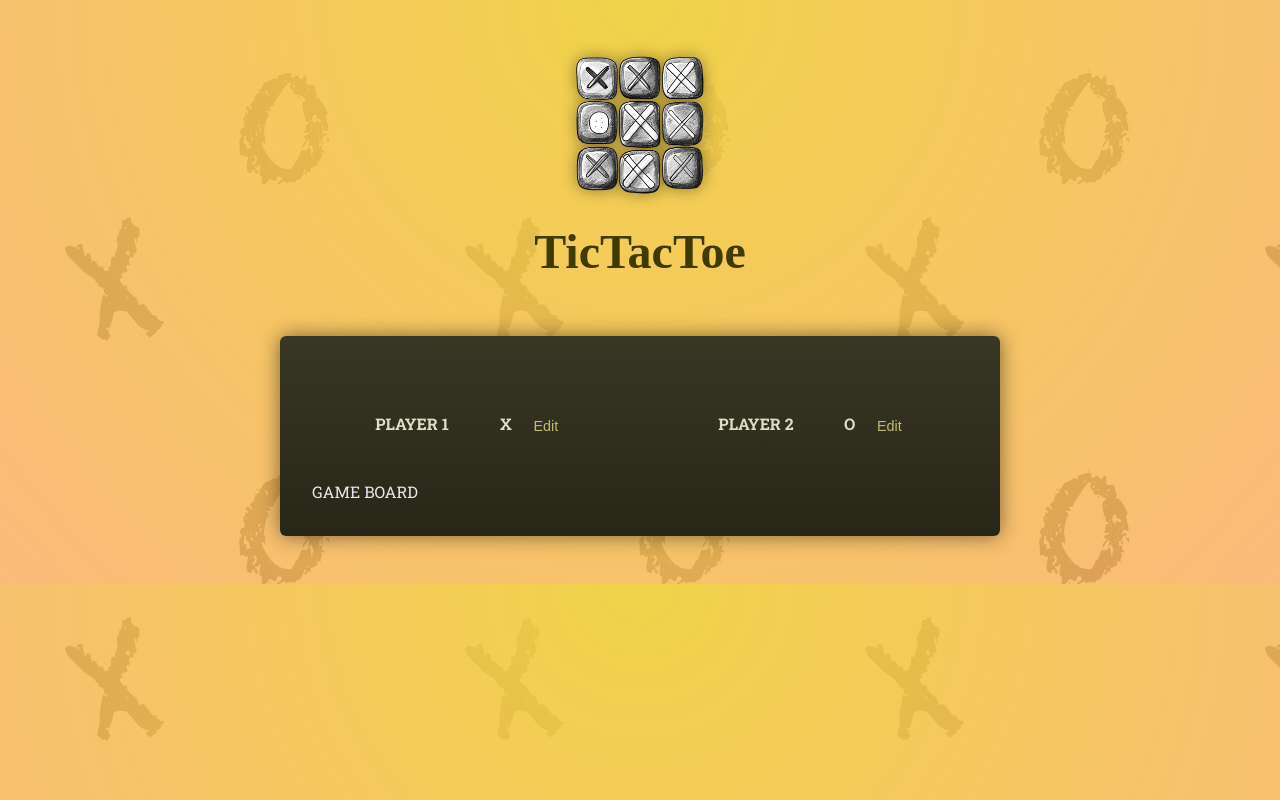
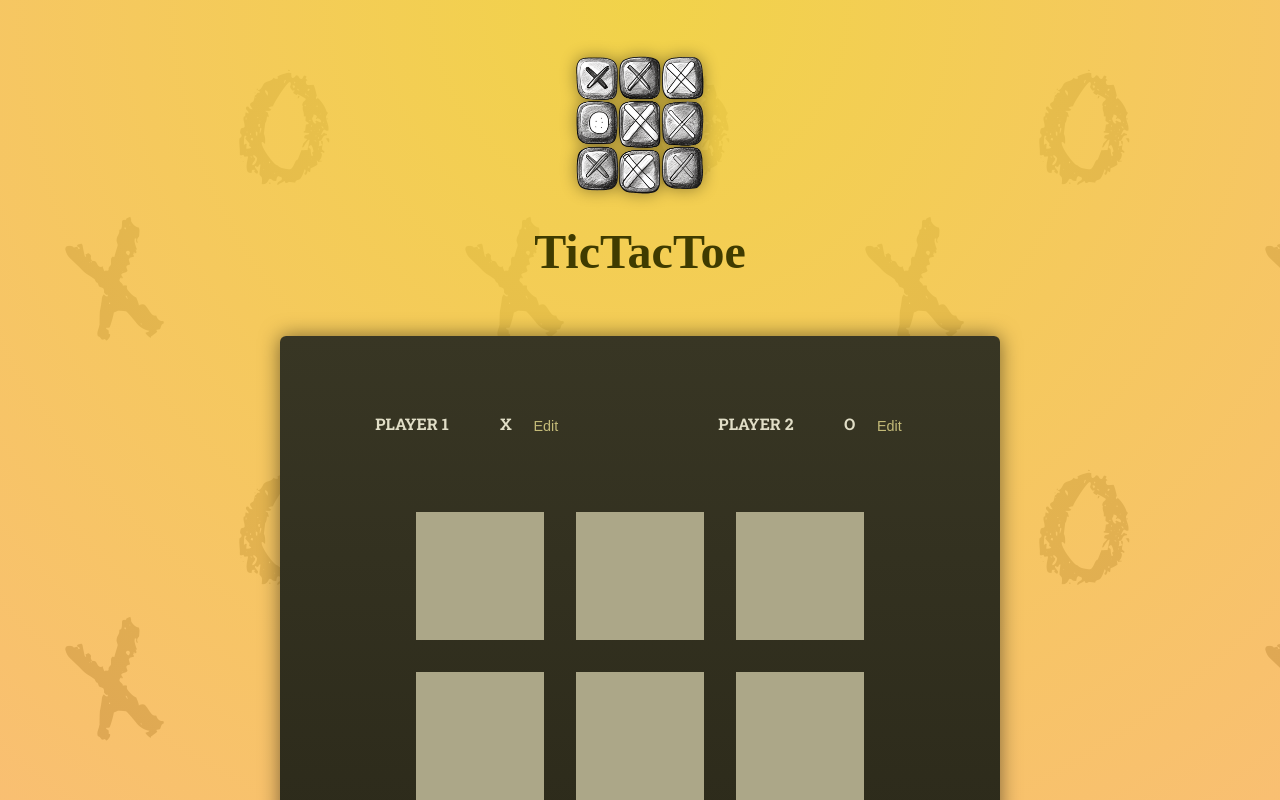
Before and after one commit to abhi00024/bench, a React (Create React App) app: page / in a window 1280 px wide. Shown: the top 800 px of the page. Built offline with nearby package versions, Linux system fonts and the light colour scheme; a web font is replaced by a local one.

Commit message:
Day:6 commit done

```diff
--- /dev/null
+++ b/src/component/TicTacToeProject/dependencies/GameBoard/index.js
@@ -0,0 +1,30 @@
+import React from 'react'
+import { initialBoard } from '../util'
+
+const GameBoard = () => {
+    return (
+        <>
+            <ol id='game-board'>
+                {
+                    initialBoard.map((row, rowIndex) => {
+                        return(
+                        <li key={rowIndex}>
+                            <ol>
+                                {row.map((playerSymbol,colIndex)=>{
+                                    return(
+                                    <li key={colIndex}>
+                                        <button>{playerSymbol}</button>
+                                    </li>
+                                    )
+                                })}
+                            </ol>
+                        </li>
+                        )
+                    })
+                }
+            </ol>
+        </>
+    )
+}
+
+export default GameBoard
--- a/src/component/TicTacToeProject/dependencies/playerInfo/index.js
+++ b/src/component/TicTacToeProject/dependencies/playerInfo/index.js
@@ -1,9 +1,14 @@
 import React, { useState } from 'react'
 
 
-const Player = ({ name, symbol }) => {
+const Player = ({ initialName, symbol }) => {
 
+    const [isPlayerName,setisPlayerName]=useState(initialName);
     const [isEdit, setIsEdit] = useState(false);
+
+    const onHandleChange =(e)=>{
+        setisPlayerName(e.target.value)
+    }
 
     const editButton = () => {
         setIsEdit((isEdit) => !isEdit)
@@ -11,9 +16,9 @@ const Player = ({ name, symbol }) => {
 
     const playerName = () => {
         if (isEdit) {
-            return <input type='text' value={name} required />
+            return <input type='text' value={isPlayerName} required onChange={onHandleChange} />
         } else {
-            return <span className="player-name">{name}</span>
+            return <span className="player-name">{isPlayerName}</span>
         }
     }
 
--- /dev/null
+++ b/src/component/TicTacToeProject/dependencies/util.js
@@ -0,0 +1,5 @@
+export const initialBoard =[
+    [null, null, null],
+    [null, null, null],
+    [null, null, null],
+]
--- a/src/component/TicTacToeProject/index.js
+++ b/src/component/TicTacToeProject/index.js
@@ -2,6 +2,7 @@ import React from "react";
 import gameLogo from "../../assest/game-logo.png"
 import "./index.css"
 import Player  from "./dependencies/playerInfo";
+import GameBoard from "./dependencies/GameBoard";
 
 const TicTacToe = () => {
 
@@ -14,10 +15,10 @@ const TicTacToe = () => {
             <main>
                 <div id="game-container">
                     <ol id="players">
-                   <Player name="Player 1" symbol ="X"/>
-                   <Player name="Player 2" symbol ="O"/>
+                   <Player initialName="Player 1" symbol ="X"/>
+                   <Player initialName="Player 2" symbol ="O"/>
                     </ol>
-                    GAME BOARD
+                    <GameBoard />
                 </div>
             </main>
         </>
```
